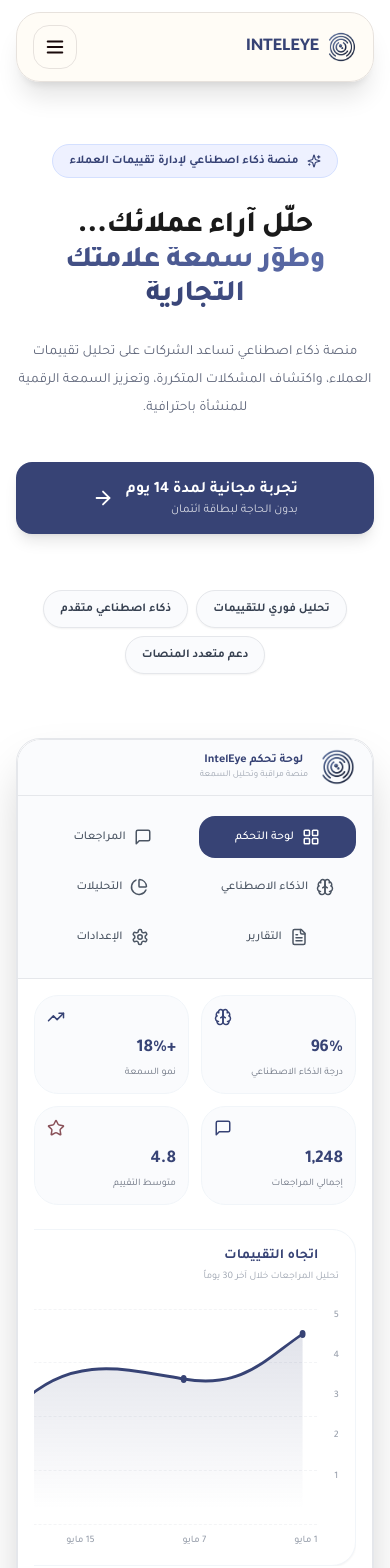
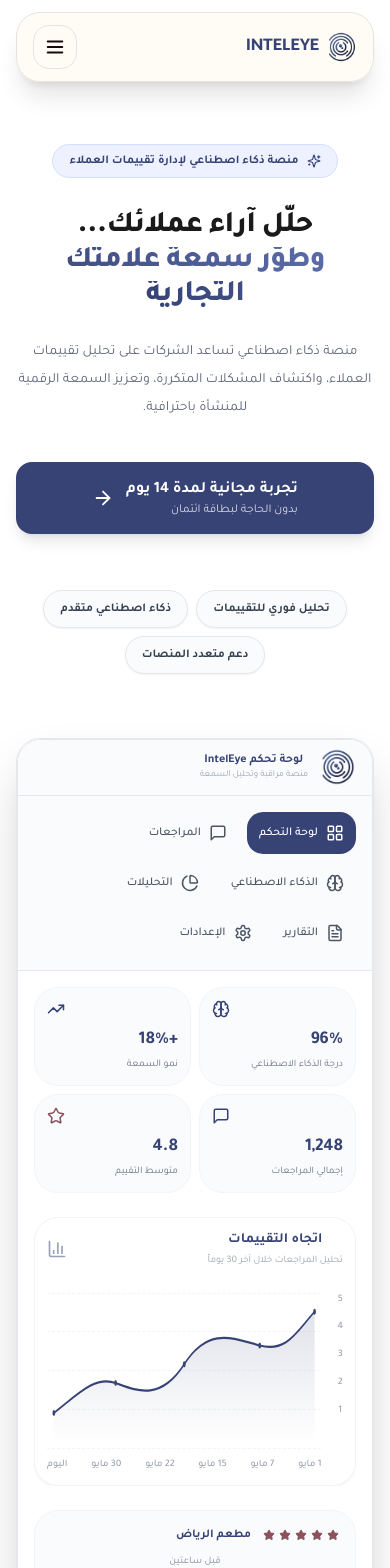
Before and after one commit to alaaalhrebi/inteleye, a Next.js app in the folder inteleye_project/: page / in a window 390 px wide. Shown: the top 1568 px of the page. Built offline with nearby package versions, Linux system fonts and the light colour scheme.

Commit message:
Adjust layout and styling in DashboardPreview component

```diff
--- a/inteleye_project/src/components/DashboardPreview.tsx
+++ b/inteleye_project/src/components/DashboardPreview.tsx
@@ -60,13 +60,13 @@ export default function DashboardPreview() {
 
       {/* Dashboard */}
 
-      <div className="grid grid-cols-1 lg:grid-cols-[220px_1fr] min-h-[580px]">
+      <div className="grid grid-cols-1 lg:grid-cols-[220px_1fr] min-h-[500px] lg:min-h-[580px]">
 
         {/* Sidebar */}
 
-        <aside className="border-b lg:border-b-0 lg:border-l border-[#E5E7EB] bg-[#FAFBFD] px-4 sm:px-5 py-5 sm:py-8">
+        <aside className="border-b lg:border-b-0 lg:border-l border-[#E5E7EB] bg-[#FAFBFD] px-4 sm:px-5 py-4 sm:py-8">
 
-          <nav className="grid grid-cols-2 gap-2 sm:flex sm:flex-col sm:space-y-1.5">
+          <nav className="flex flex-wrap lg:flex-col gap-2 sm:gap-1.5">
 
             <button className="flex items-center justify-center gap-2 rounded-xl bg-[#374375] px-3 py-3 text-xs sm:text-sm font-medium text-white">
 
@@ -101,7 +101,7 @@ export default function DashboardPreview() {
         <main className="bg-white p-4 sm:p-6 lg:p-8">
                     {/* Summary Cards */}
 
-          <div className="mb-6 grid grid-cols-2 gap-3 lg:mb-8 lg:grid-cols-4 lg:gap-4">
+          <div className="mb-6 grid grid-cols-2 gap-2 sm:gap-3 lg:mb-8 lg:grid-cols-4 lg:gap-4">
 
             {[
               {
@@ -162,9 +162,9 @@ export default function DashboardPreview() {
 
           {/* Chart */}
 
-          <div className="overflow-x-auto">
+          <div className="overflow-hidden">
 
-            <div className="min-w-[650px] rounded-2xl border border-[#F1F5F9] bg-white p-4 sm:p-6 shadow-sm">
+            <div className="w-full rounded-2xl border border-[#F1F5F9] bg-white p-3 sm:p-6 shadow-sm">
 
               <div className="mb-6 flex items-center justify-between">
 
@@ -191,7 +191,7 @@ export default function DashboardPreview() {
 
                 {/* Y Axis */}
 
-                <div className="flex h-[200px] flex-col justify-between pb-6 text-[10px] font-medium text-gray-400">
+                <div className="flex h-[150px] sm:h-[200px] flex-col justify-between pb-6 text-[10px] font-medium text-gray-400">
 
                   {[5,4,3,2,1].map((n)=>(
                     <span key={n}>{n}</span>
@@ -199,7 +199,7 @@ export default function DashboardPreview() {
 
                 </div>
 
-                <div className="relative h-[240px] flex-1">
+                <div className="relative h-[180px] sm:h-[240px] flex-1">
 
                   <div className="absolute inset-0 flex flex-col justify-between pb-6">
 
@@ -215,7 +215,7 @@ export default function DashboardPreview() {
                   <svg
                     viewBox="0 0 800 200"
                     preserveAspectRatio="none"
-                    className="absolute inset-0 h-[200px] w-full"
+                    className="absolute inset-0 h-[150px] sm:h-[200px] w-full"
                   >
 
                     <defs>
```
